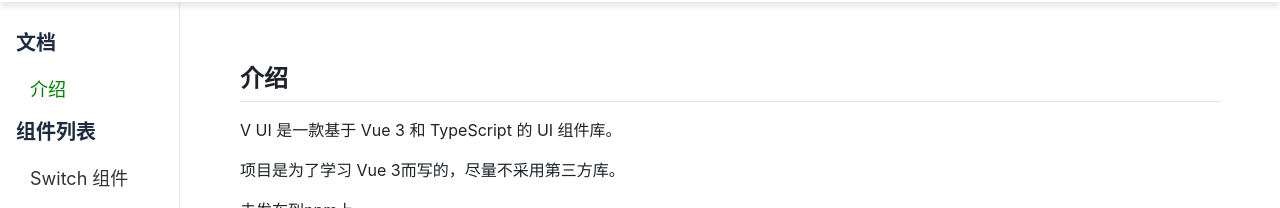
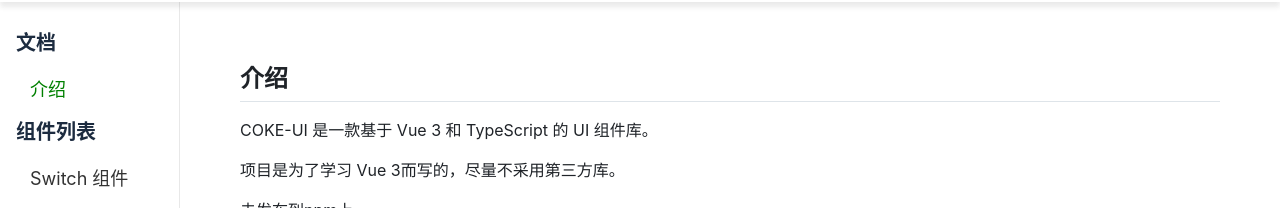
Before and after one commit to mumu111111/gulu-ui, a Vue app: page /#/doc/intro in a window 1280 px wide. Shown: the part 76-284 px from the top of the page. Built offline with nearby package versions, Linux system fonts and the light colour scheme.

Commit message:
修改名称

```diff
--- a/src/views/Intro.vue
+++ b/src/views/Intro.vue
@@ -1,7 +1,7 @@
 <template>
   <article class="markdown-body">
     <h2>介绍</h2>
-    <p>V UI 是一款基于 Vue 3 和 TypeScript 的 UI 组件库。</p>
+    <p>COKE-UI 是一款基于 Vue 3 和 TypeScript 的 UI 组件库。</p>
     <p>项目是为了学习 Vue 3而写的，尽量不采用第三方库。</p>
     <p>未发布到npm上。</p>
     <h2>源码</h2>
```
